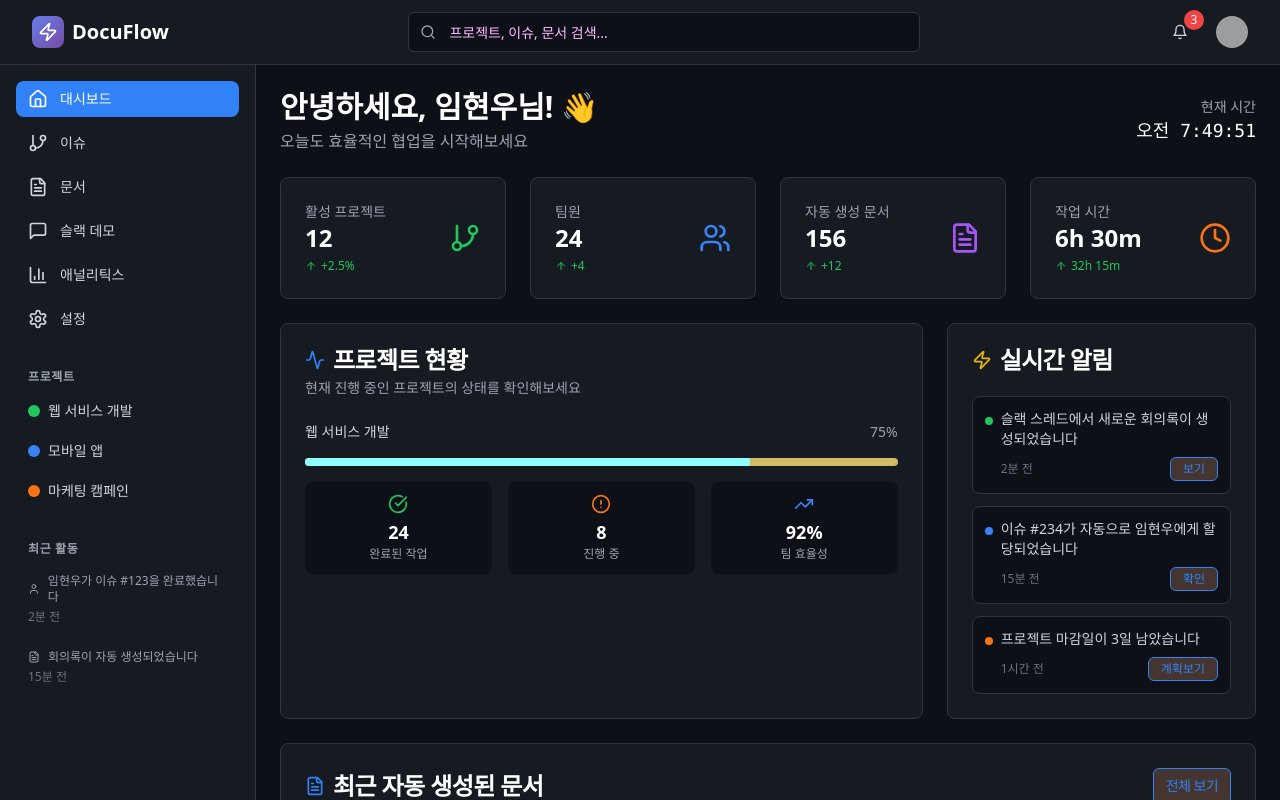
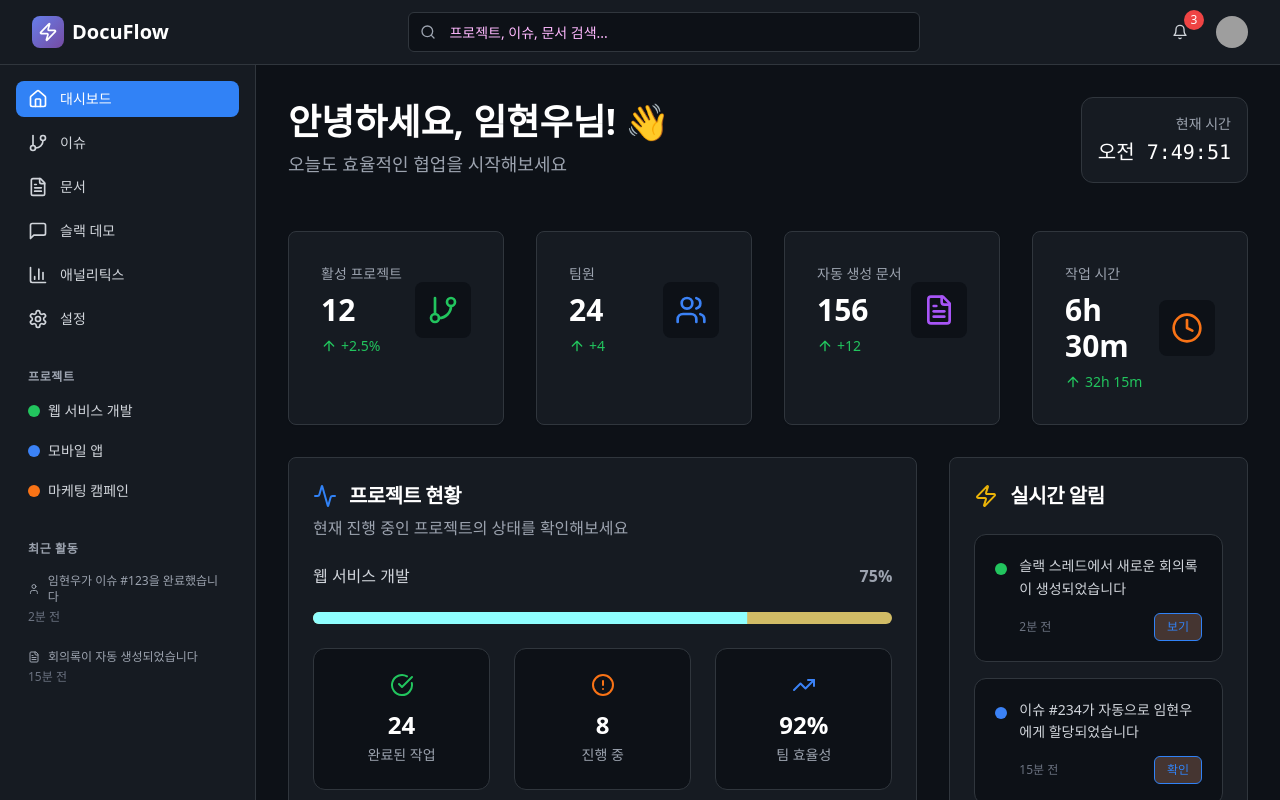
Before and after one commit to wodnd0131/ToyDocs, a React (Vite) app: page / in a window 1280 px wide. Shown: the top 800 px of the page. Built offline with nearby package versions, Linux system fonts and the light colour scheme; grey boxes are pictures that could not be loaded.

Commit message:
Refactor: Improve UI spacing and layout
Adjust spacing and layout in the UI to improve visual clarity and reduce the "cluttered" feeling.

```diff
--- a/src/pages/Dashboard.tsx
+++ b/src/pages/Dashboard.tsx
@@ -114,42 +114,44 @@ const Dashboard = () => {
   ];
 
   return (
-    <div className="p-6 space-y-6 bg-github-dark min-h-screen">
+    <div className="p-8 space-y-8 bg-github-dark min-h-screen max-w-7xl mx-auto">
       {/* Welcome Header */}
-      <div className="flex justify-between items-center">
-        <div>
-          <h1 className="text-3xl font-bold text-white">
+      <div className="flex justify-between items-center mb-12">
+        <div className="space-y-2">
+          <h1 className="text-4xl font-bold text-white">
             안녕하세요, 임현우님! 👋
           </h1>
-          <p className="text-gray-400 mt-1">
+          <p className="text-gray-400 text-lg">
             오늘도 효율적인 협업을 시작해보세요
           </p>
         </div>
-        <div className="text-right">
-          <div className="text-sm text-gray-400">현재 시간</div>
-          <div className="text-lg font-mono text-white">
+        <div className="text-right bg-github-darkSecondary p-4 rounded-xl border border-github-border">
+          <div className="text-sm text-gray-400 mb-1">현재 시간</div>
+          <div className="text-xl font-mono text-white">
             {currentTime.toLocaleTimeString('ko-KR')}
           </div>
         </div>
       </div>
 
       {/* Stats Cards */}
-      <div className="grid grid-cols-1 md:grid-cols-2 lg:grid-cols-4 gap-6">
+      <div className="grid grid-cols-1 md:grid-cols-2 lg:grid-cols-4 gap-8 mb-12">
         {stats.map((stat, index) => {
           const Icon = stat.icon;
           return (
-            <Card key={index} className="bg-github-darkSecondary border-github-border hover:border-toss-blue transition-colors card-hover">
-              <CardContent className="p-6">
+            <Card key={index} className="bg-github-darkSecondary border-github-border hover:border-toss-blue transition-all duration-300 hover:shadow-xl">
+              <CardContent className="p-8">
                 <div className="flex items-center justify-between">
-                  <div>
+                  <div className="space-y-2">
                     <p className="text-sm font-medium text-gray-400">{stat.title}</p>
-                    <p className="text-2xl font-bold text-white">{stat.value}</p>
-                    <p className="text-xs text-green-500 flex items-center mt-1">
-                      <ArrowUp className="w-3 h-3 mr-1" />
+                    <p className="text-3xl font-bold text-white">{stat.value}</p>
+                    <p className="text-sm text-green-500 flex items-center">
+                      <ArrowUp className="w-4 h-4 mr-1" />
                       {stat.change}
                     </p>
                   </div>
-                  <Icon className={`w-8 h-8 ${stat.color}`} />
+                  <div className="p-3 bg-github-dark rounded-lg">
+                    <Icon className={`w-8 h-8 ${stat.color}`} />
+                  </div>
                 </div>
               </CardContent>
             </Card>
@@ -157,41 +159,41 @@ const Dashboard = () => {
         })}
       </div>
 
-      <div className="grid grid-cols-1 lg:grid-cols-3 gap-6">
+      <div className="grid grid-cols-1 lg:grid-cols-3 gap-8">
         {/* Project Progress */}
         <Card className="lg:col-span-2 bg-github-darkSecondary border-github-border">
-          <CardHeader>
-            <CardTitle className="text-white flex items-center">
-              <Activity className="w-5 h-5 mr-2 text-toss-blue" />
+          <CardHeader className="pb-6">
+            <CardTitle className="text-xl text-white flex items-center">
+              <Activity className="w-6 h-6 mr-3 text-toss-blue" />
               프로젝트 현황
             </CardTitle>
-            <CardDescription className="text-gray-400">
+            <CardDescription className="text-gray-400 text-base">
               현재 진행 중인 프로젝트의 상태를 확인해보세요
             </CardDescription>
           </CardHeader>
-          <CardContent className="space-y-6">
-            <div className="space-y-4">
+          <CardContent className="space-y-8">
+            <div className="space-y-6">
               <div className="flex justify-between items-center">
-                <span className="text-sm font-medium text-gray-300">웹 서비스 개발</span>
-                <span className="text-sm text-gray-400">{projectProgress}%</span>
+                <span className="text-base font-medium text-gray-300">웹 서비스 개발</span>
+                <span className="text-base text-gray-400 font-semibold">{projectProgress}%</span>
               </div>
-              <Progress value={projectProgress} className="h-2" />
+              <Progress value={projectProgress} className="h-3" />
 
-              <div className="grid grid-cols-3 gap-4 mt-4">
-                <div className="text-center p-3 bg-github-dark rounded-lg">
-                  <CheckCircle className="w-5 h-5 text-green-500 mx-auto mb-1" />
-                  <div className="text-lg font-bold text-white">24</div>
-                  <div className="text-xs text-gray-400">완료된 작업</div>
+              <div className="grid grid-cols-3 gap-6 mt-8">
+                <div className="text-center p-6 bg-github-dark rounded-xl border border-github-border">
+                  <CheckCircle className="w-6 h-6 text-green-500 mx-auto mb-3" />
+                  <div className="text-2xl font-bold text-white mb-1">24</div>
+                  <div className="text-sm text-gray-400">완료된 작업</div>
                 </div>
-                <div className="text-center p-3 bg-github-dark rounded-lg">
-                  <AlertCircle className="w-5 h-5 text-orange-500 mx-auto mb-1" />
-                  <div className="text-lg font-bold text-white">8</div>
-                  <div className="text-xs text-gray-400">진행 중</div>
+                <div className="text-center p-6 bg-github-dark rounded-xl border border-github-border">
+                  <AlertCircle className="w-6 h-6 text-orange-500 mx-auto mb-3" />
+                  <div className="text-2xl font-bold text-white mb-1">8</div>
+                  <div className="text-sm text-gray-400">진행 중</div>
                 </div>
-                <div className="text-center p-3 bg-github-dark rounded-lg">
-                  <TrendingUp className="w-5 h-5 text-blue-500 mx-auto mb-1" />
-                  <div className="text-lg font-bold text-white">92%</div>
-                  <div className="text-xs text-gray-400">팀 효율성</div>
+                <div className="text-center p-6 bg-github-dark rounded-xl border border-github-border">
+                  <TrendingUp className="w-6 h-6 text-blue-500 mx-auto mb-3" />
+                  <div className="text-2xl font-bold text-white mb-1">92%</div>
+                  <div className="text-sm text-gray-400">팀 효율성</div>
                 </div>
               </div>
             </div>
@@ -200,25 +202,25 @@ const Dashboard = () => {
 
         {/* Real-time Notifications */}
         <Card className="bg-github-darkSecondary border-github-border">
-          <CardHeader>
-            <CardTitle className="text-white flex items-center">
-              <Zap className="w-5 h-5 mr-2 text-yellow-500" />
+          <CardHeader className="pb-6">
+            <CardTitle className="text-xl text-white flex items-center">
+              <Zap className="w-6 h-6 mr-3 text-yellow-500" />
               실시간 알림
             </CardTitle>
           </CardHeader>
-          <CardContent className="space-y-3">
+          <CardContent className="space-y-4">
             {notifications.map((notification) => (
-              <div key={notification.id} className="p-3 bg-github-dark rounded-lg border border-github-border">
-                <div className="flex items-start space-x-2">
-                  <div className={`w-2 h-2 rounded-full mt-2 ${
+              <div key={notification.id} className="p-5 bg-github-dark rounded-xl border border-github-border hover:border-toss-blue/50 transition-colors">
+                <div className="flex items-start space-x-3">
+                  <div className={`w-3 h-3 rounded-full mt-2 flex-shrink-0 ${
                     notification.type === 'success' ? 'bg-green-500' :
                     notification.type === 'warning' ? 'bg-orange-500' : 'bg-blue-500'
                   }`} />
-                  <div className="flex-1">
-                    <p className="text-sm text-gray-300">{notification.message}</p>
-                    <div className="flex justify-between items-center mt-2">
+                  <div className="flex-1 space-y-3">
+                    <p className="text-sm text-gray-300 leading-relaxed">{notification.message}</p>
+                    <div className="flex justify-between items-center">
                       <span className="text-xs text-gray-500">{notification.time}</span>
-                      <Button size="sm" variant="outline" className="h-6 text-xs border-toss-blue text-toss-blue hover:bg-toss-blue hover:text-white">
+                      <Button size="sm" variant="outline" className="h-7 text-xs border-toss-blue text-toss-blue hover:bg-toss-blue hover:text-white">
                         {notification.action}
                       </Button>
                     </div>
@@ -232,10 +234,10 @@ const Dashboard = () => {
 
       {/* Recent Documents */}
       <Card className="bg-github-darkSecondary border-github-border">
-        <CardHeader>
-          <CardTitle className="text-white flex items-center justify-between">
+        <CardHeader className="pb-6">
+          <CardTitle className="text-xl text-white flex items-center justify-between">
             <div className="flex items-center">
-              <FileText className="w-5 h-5 mr-2 text-toss-blue" />
+              <FileText className="w-6 h-6 mr-3 text-toss-blue" />
               최근 자동 생성된 문서
             </div>
             <Button variant="outline" size="sm" className="border-toss-blue text-toss-blue hover:bg-toss-blue hover:text-white">
@@ -244,13 +246,13 @@ const Dashboard = () => {
           </CardTitle>
         </CardHeader>
         <CardContent>
-          <div className="space-y-4">
+          <div className="space-y-6">
             {recentDocs.map((doc) => (
-              <div key={doc.id} className="p-4 bg-github-dark rounded-lg border border-github-border hover:border-toss-blue transition-colors cursor-pointer">
+              <div key={doc.id} className="p-6 bg-github-dark rounded-xl border border-github-border hover:border-toss-blue transition-all duration-300 cursor-pointer hover:shadow-lg">
                 <div className="flex items-center justify-between">
-                  <div className="flex-1">
-                    <div className="flex items-center space-x-2">
-                      <h3 className="font-medium text-white">{doc.title}</h3>
+                  <div className="flex-1 space-y-3">
+                    <div className="flex items-center space-x-3">
+                      <h3 className="font-medium text-white text-lg">{doc.title}</h3>
                       <Badge
                         variant={doc.status === 'AI Generated' ? 'default' : 'secondary'}
                         className={doc.status === 'AI Generated' ? 'bg-toss-blue' : ''}
@@ -258,19 +260,21 @@ const Dashboard = () => {
                         {doc.status}
                       </Badge>
                     </div>
-                    <p className="text-sm text-gray-400 mt-1">
+                    <p className="text-sm text-gray-400">
                       {doc.source} • {doc.date}
                     </p>
-                    <div className="flex items-center space-x-2 mt-2">
-                      <span className="text-xs text-gray-500">참여자:</span>
-                      {doc.participants.map((participant, idx) => (
-                        <span key={idx} className="text-xs bg-gray-700 text-gray-300 px-2 py-1 rounded">
-                          {participant}
-                        </span>
-                      ))}
+                    <div className="flex items-center space-x-3">
+                      <span className="text-sm text-gray-500">참여자:</span>
+                      <div className="flex space-x-2">
+                        {doc.participants.map((participant, idx) => (
+                          <span key={idx} className="text-sm bg-gray-700 text-gray-300 px-3 py-1 rounded-lg">
+                            {participant}
+                          </span>
+                        ))}
+                      </div>
                     </div>
                   </div>
-                  <div className="flex space-x-2">
+                  <div className="flex space-x-3 ml-6">
                     <Button size="sm" variant="ghost" className="text-gray-400 hover:text-white">
                       편집
                     </Button>
```
